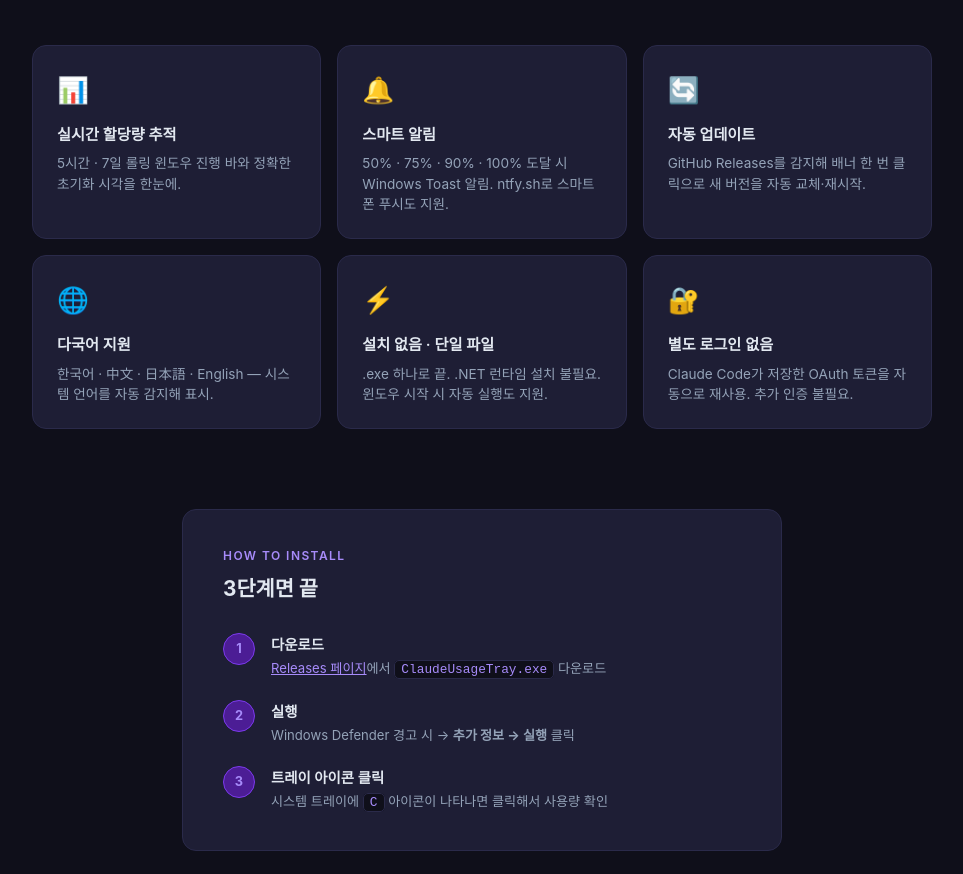
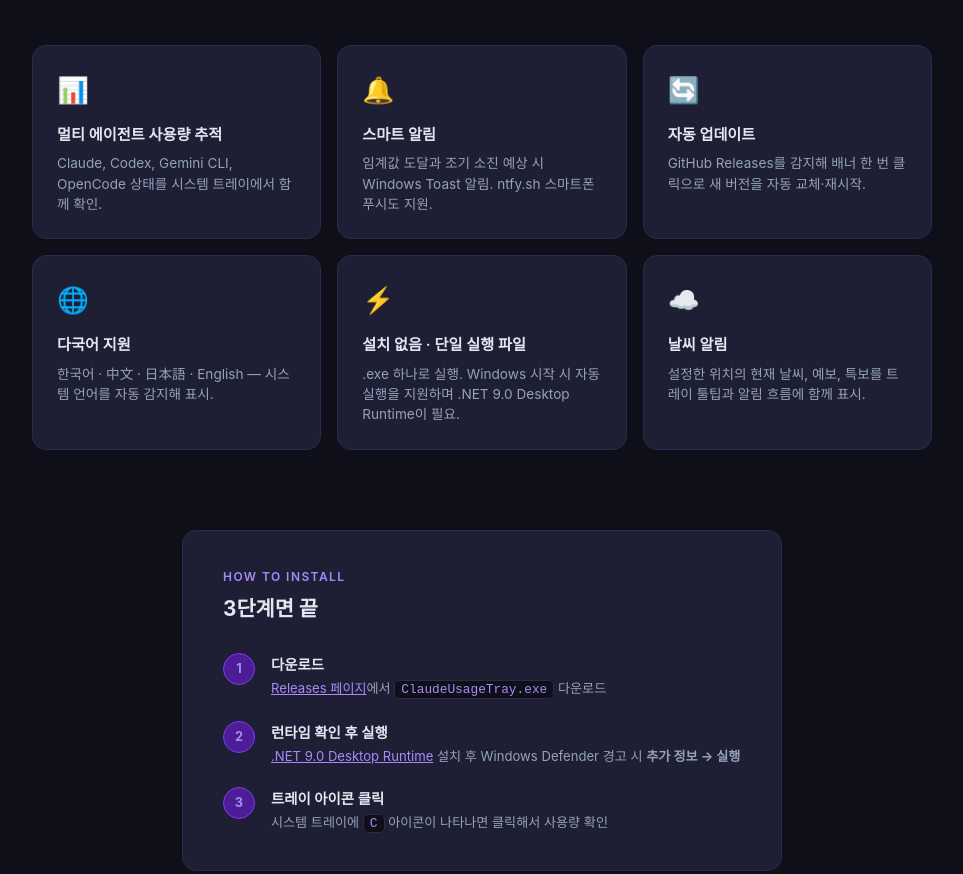
Before and after one commit to jeiel85/claude-usage-tray-windows, a plain HTML site: page docs/index.html in a window 1280 px wide. Shown: the part 1266-2140 px from the top of the page, without its empty margins (158-1121 px from the left). Drawn offline with Linux system fonts and the light colour scheme.

Commit message:
docs: refresh public project surfaces

```diff
--- a/docs/index.html
+++ b/docs/index.html
@@ -4,9 +4,9 @@
   <meta charset="UTF-8" />
   <meta name="viewport" content="width=device-width, initial-scale=1.0" />
   <title>Claude Usage Tray — Windows</title>
-  <meta name="description" content="Windows 시스템 트레이에서 Claude AI 사용량을 실시간으로 모니터링. 단일 .exe, 설치 불필요." />
+  <meta name="description" content="Windows 시스템 트레이에서 Claude, Codex, Gemini CLI, OpenCode 사용량과 날씨 알림을 함께 확인하는 통합 모니터링 앱." />
   <meta property="og:title" content="Claude Usage Tray" />
-  <meta property="og:description" content="Monitor your Claude AI usage from the Windows system tray." />
+  <meta property="og:description" content="Monitor Claude, Codex, Gemini CLI, OpenCode usage and weather alerts from the Windows system tray." />
   <meta property="og:image" content="https://jeiel85.github.io/claude-usage-tray-windows/screenshot.png" />
   <style>
     *, *::before, *::after { box-sizing: border-box; margin: 0; padding: 0; }
@@ -351,8 +351,8 @@
   <div class="app-icon">📊</div>
   <h1>Claude Usage Tray</h1>
   <p class="hero-sub">
-    Windows 시스템 트레이에서 Claude AI 사용량을<br>
-    실시간으로 모니터링하세요. 가볍고, 빠르고, 설치 없이.
+    Windows 시스템 트레이에서 Claude, Codex, Gemini CLI,<br>
+    OpenCode 사용량과 날씨 알림을 한눈에 확인하세요.
   </p>
 
   <div class="cta-group">
@@ -366,7 +366,7 @@
     </a>
   </div>
   <p class="cta-note">
-    Windows 10+ &nbsp;·&nbsp; .NET 런타임 불필요 &nbsp;·&nbsp; MIT License
+    Windows 10+ &nbsp;·&nbsp; .NET 9.0 Desktop Runtime 필요 &nbsp;·&nbsp; MIT License
     &nbsp;&nbsp;
     <a href="https://github.com/jeiel85/claude-usage-tray-windows/releases">모든 릴리즈 보기 →</a>
   </p>
@@ -383,13 +383,13 @@
   <div class="grid">
     <div class="card">
       <div class="card-icon">📊</div>
-      <h3>실시간 할당량 추적</h3>
-      <p>5시간 · 7일 롤링 윈도우 진행 바와 정확한 초기화 시각을 한눈에.</p>
+      <h3>멀티 에이전트 사용량 추적</h3>
+      <p>Claude, Codex, Gemini CLI, OpenCode 상태를 시스템 트레이에서 함께 확인.</p>
     </div>
     <div class="card">
       <div class="card-icon">🔔</div>
       <h3>스마트 알림</h3>
-      <p>50% · 75% · 90% · 100% 도달 시 Windows Toast 알림. ntfy.sh로 스마트폰 푸시도 지원.</p>
+      <p>임계값 도달과 조기 소진 예상 시 Windows Toast 알림. ntfy.sh 스마트폰 푸시도 지원.</p>
     </div>
     <div class="card">
       <div class="card-icon">🔄</div>
@@ -403,13 +403,13 @@
     </div>
     <div class="card">
       <div class="card-icon">⚡</div>
-      <h3>설치 없음 · 단일 파일</h3>
-      <p>.exe 하나로 끝. .NET 런타임 설치 불필요. 윈도우 시작 시 자동 실행도 지원.</p>
+      <h3>설치 없음 · 단일 실행 파일</h3>
+      <p>.exe 하나로 실행. Windows 시작 시 자동 실행을 지원하며 .NET 9.0 Desktop Runtime이 필요.</p>
     </div>
     <div class="card">
-      <div class="card-icon">🔐</div>
-      <h3>별도 로그인 없음</h3>
-      <p>Claude Code가 저장한 OAuth 토큰을 자동으로 재사용. 추가 인증 불필요.</p>
+      <div class="card-icon">☁️</div>
+      <h3>날씨 알림</h3>
+      <p>설정한 위치의 현재 날씨, 예보, 특보를 트레이 툴팁과 알림 흐름에 함께 표시.</p>
     </div>
   </div>
 </section>
@@ -430,8 +430,8 @@
       <div class="step">
         <div class="step-num">2</div>
         <div class="step-body">
-          <h4>실행</h4>
-          <p>Windows Defender 경고 시 → <strong>추가 정보 → 실행</strong> 클릭</p>
+          <h4>런타임 확인 후 실행</h4>
+          <p><a href="https://dotnet.microsoft.com/download/dotnet/9.0/runtime" style="color:var(--purple-light);">.NET 9.0 Desktop Runtime</a> 설치 후 Windows Defender 경고 시 <strong>추가 정보 → 실행</strong></p>
         </div>
       </div>
       <div class="step">
```
Also changed, not shown: 1 other file.
